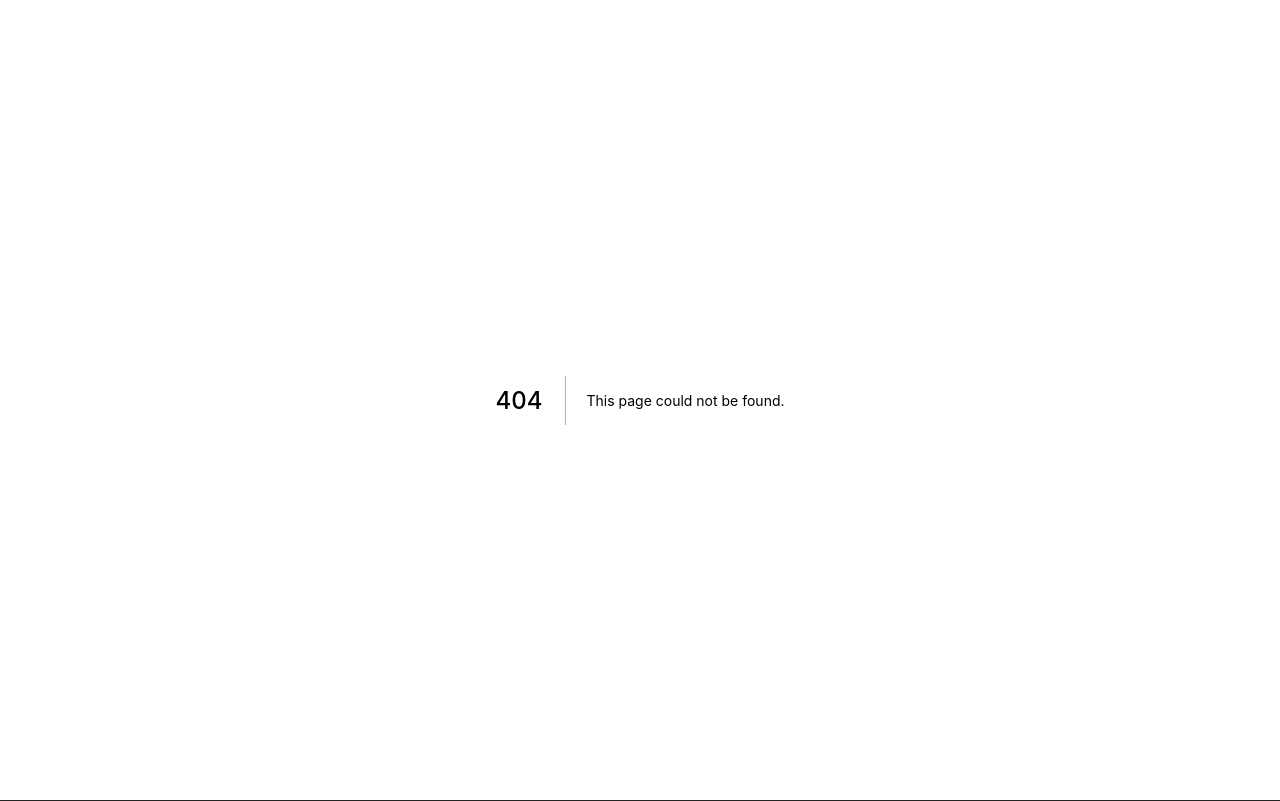
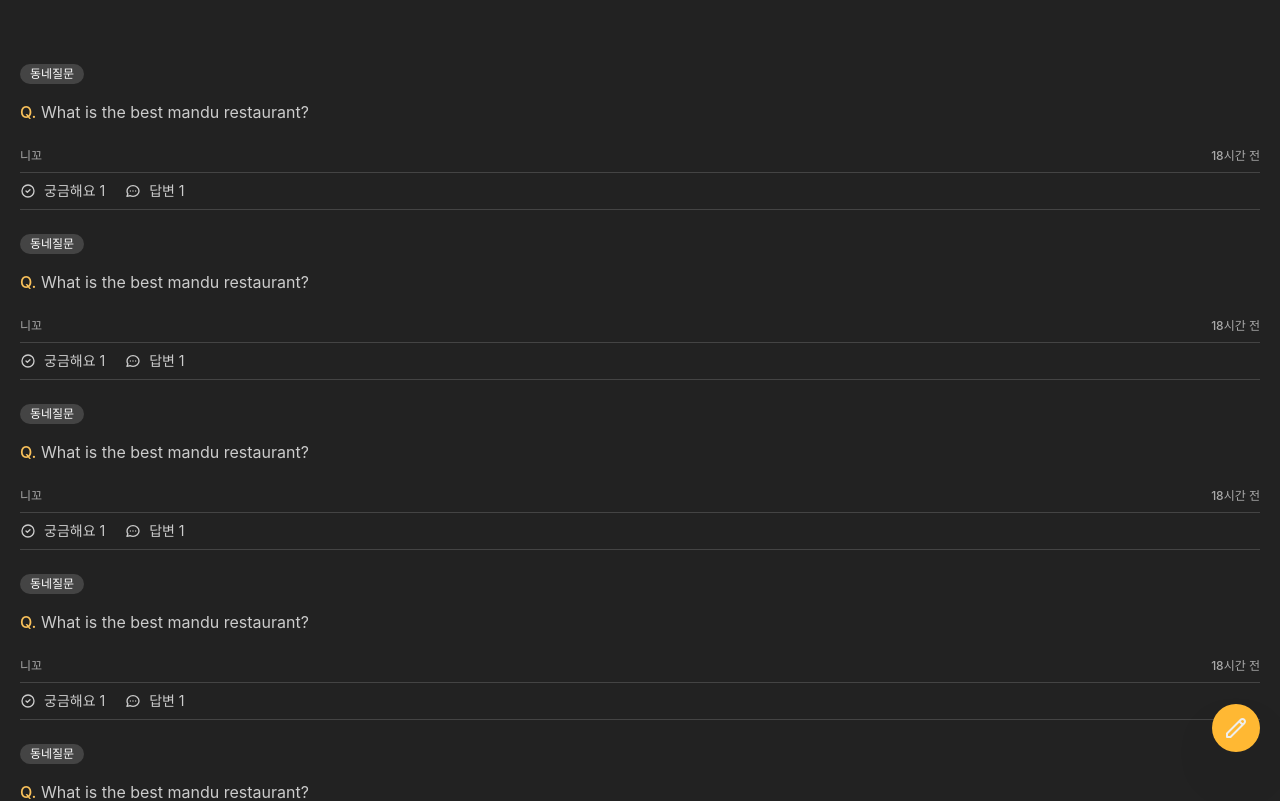
Before and after one commit to hayoung-jeremy/study-nextjs, a Next.js app: page /community in a window 1280 px wide. Before the commit this address had no page. Shown: the top 801 px of the page. Built offline with nearby package versions, Linux system fonts and the light colour scheme.

Commit message:
style : Community section UI

```diff
--- /dev/null
+++ b/pages/community/index.tsx
@@ -0,0 +1,82 @@
+import type { NextPage } from "next"
+
+const Community: NextPage = () => {
+  return (
+    <section className="text-[#eee] py-16 px-5">
+      {[...Array(10)].map((item, index) => {
+        return (
+          <article
+            key={index}
+            className="flex flex-col items-start gap-2 mb-6 last:mb-0"
+          >
+            <h2 className="text-xs bg-[#444] py-0.5 px-2.5 rounded-full text-white font-medium">
+              동네질문
+            </h2>
+            <div className="mt-2 text-[#ccc]">
+              <span className="text-signature-color font-medium">Q.</span> What
+              is the best mandu restaurant?
+            </div>
+            <div className="mt-4 w-full flex justify-between items-center text-[#aaa] text-xs font-medium ">
+              <span>니꼬</span>
+              <span>18시간 전</span>
+            </div>
+            <ul className="flex gap-5 border-y w-full py-2 border-y-[#444] text-[#ccc]">
+              <li className="flex gap-2 items-center text-sm">
+                <svg
+                  className="w-4 h-4"
+                  fill="none"
+                  stroke="currentColor"
+                  viewBox="0 0 24 24"
+                  xmlns="http://www.w3.org/2000/svg"
+                >
+                  <path
+                    strokeLinecap="round"
+                    strokeLinejoin="round"
+                    strokeWidth="2"
+                    d="M9 12l2 2 4-4m6 2a9 9 0 11-18 0 9 9 0 0118 0z"
+                  ></path>
+                </svg>
+                <span>궁금해요 1</span>
+              </li>
+              <li className="flex gap-2 items-center text-sm">
+                <svg
+                  className="w-4 h-4"
+                  fill="none"
+                  stroke="currentColor"
+                  viewBox="0 0 24 24"
+                  xmlns="http://www.w3.org/2000/svg"
+                >
+                  <path
+                    strokeLinecap="round"
+                    strokeLinejoin="round"
+                    strokeWidth="2"
+                    d="M8 12h.01M12 12h.01M16 12h.01M21 12c0 4.418-4.03 8-9 8a9.863 9.863 0 01-4.255-.949L3 20l1.395-3.72C3.512 15.042 3 13.574 3 12c0-4.418 4.03-8 9-8s9 3.582 9 8z"
+                  ></path>
+                </svg>
+                <span>답변 1</span>
+              </li>
+            </ul>
+          </article>
+        )
+      })}
+      <button className="fixed bottom-12 right-5 w-12 h-12 rounded-full bg-[#ffb833] hover:bg-[#d69722] transition-all flex items-center justify-center shadow-2xl">
+        <svg
+          className="w-6 h-6"
+          fill="none"
+          stroke="currentColor"
+          viewBox="0 0 24 24"
+          xmlns="http://www.w3.org/2000/svg"
+        >
+          <path
+            strokeLinecap="round"
+            strokeLinejoin="round"
+            strokeWidth="2"
+            d="M15.232 5.232l3.536 3.536m-2.036-5.036a2.5 2.5 0 113.536 3.536L6.5 21.036H3v-3.572L16.732 3.732z"
+          ></path>
+        </svg>
+      </button>
+    </section>
+  )
+}
+
+export default Community
```
